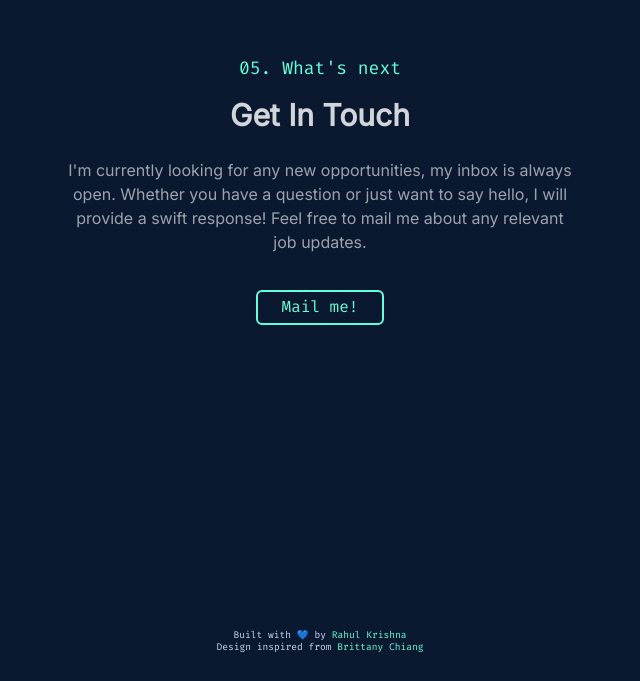
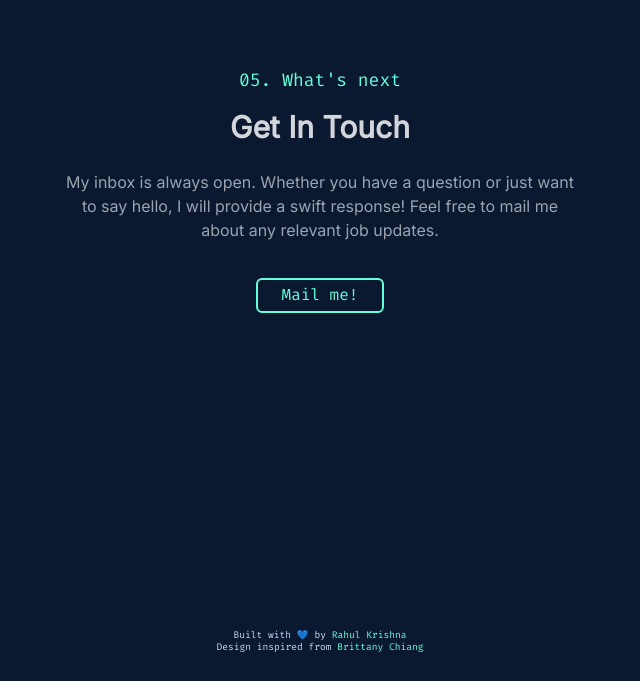
Before and after one commit to RahulKrishna-A/Portfolio, a React (Vite) app in the folder Portfolio/: page / in a window 1280 px wide. Shown: the part 4298-4979 px from the top of the page, without its empty margins (320-960 px from the left). Built offline with nearby package versions, Linux system fonts and the light colour scheme.

Commit message:
Update Contact.jsx

```diff
--- a/Portfolio/src/Sections/Contact.jsx
+++ b/Portfolio/src/Sections/Contact.jsx
@@ -4,7 +4,7 @@ function Contact() {
     return (<div id={"Contact_container"}>
         <p className={"Contact_title"}>05. What's next</p>
         <p className={"Contact_Desc"}>Get In Touch</p>
-        <div className={"Contact_content"}><p>I'm currently looking for any new opportunities, my inbox is always open.
+        <div className={"Contact_content"}><p>My inbox is always open.
             Whether you have a question or just want to say hello, I will provide a swift response! Feel free to mail me
             about any relevant job updates.</p></div>
         <button className={"Resume_button _button"}><a id={"contact_button"} style={{textDecoration: "None"}}
```
